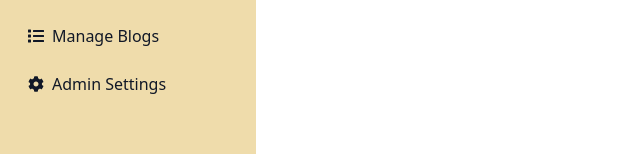
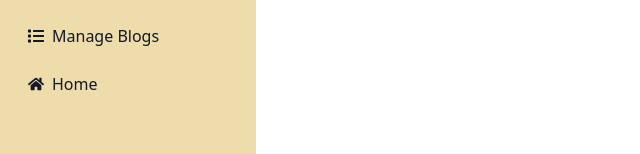
Before and after one commit to Sagar-Pandey08/BlogMaster-UI, a React (Vite) app: page /dashboard in a window 1280 px wide. Shown: the part 364-518 px from the top of the page, without its empty margins (0-640 px from the left). Built offline with nearby package versions, Linux system fonts and the light colour scheme; no server answers.

Commit message:
update dashboard

```diff
--- a/src/Route/Dashboard.jsx
+++ b/src/Route/Dashboard.jsx
@@ -21,11 +21,12 @@ const Dashboard = () => {
                         <li><NavLink to='/dashboard/feedback' className='flex items-center gap-2 p-2 rounded-lg hover:bg-[#FFB22C] text-gray-900 hover:text-black transition duration-300'><FaComment /> Send Feedback</NavLink></li>
                         <li><NavLink to='/' className='flex items-center gap-2 p-2 rounded-lg hover:bg-[#EFDCAB] text-gray-900 hover:text-black transition duration-300'><FaHome /> Home</NavLink></li>
                         <div className='divider text-gray-400'>or</div>
+                                                {/* Admin Route */}
                         <li><NavLink to='/allBlogs' className='flex items-center gap-2 p-2 rounded-lg hover:bg-[#FFB22C] text-gray-900 hover:text-black transition duration-300'><FaList /> All Blogs</NavLink></li>
                         <li><NavLink to='/manageUsers' className='flex items-center gap-2 p-2 rounded-lg hover:bg-[#FFB22C] text-gray-900 hover:text-black transition duration-300'><FaUser /> Manage Users</NavLink></li>
                         <li><NavLink to='/manageUsers' className='flex items-center gap-2 p-2 rounded-lg hover:bg-[#FFB22C] text-gray-900 hover:text-black transition duration-300'><FaList /> Manage Blogs</NavLink></li>
-                        {/* Admin Route */}
-                        <li><NavLink to='/admin/settings' className='flex items-center gap-2 p-2 rounded-lg hover:bg-[#FFB22C] text-gray-900 hover:text-black transition duration-300'><FaCog /> Admin Settings</NavLink></li>
+                        <li><NavLink to='/' className='flex items-center gap-2 p-2 rounded-lg hover:bg-[#EFDCAB] text-gray-900 hover:text-black transition duration-300'><FaHome /> Home</NavLink></li>
+
                     </ul>
                 </div>
 
```
